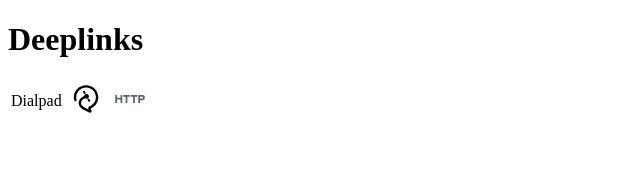
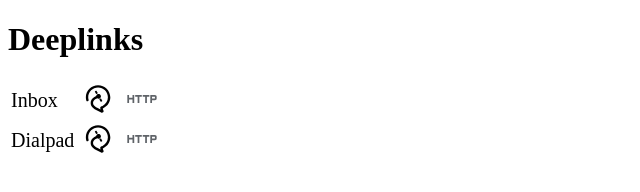
Before and after one commit to janseeger/janseeger.github.io, a plain HTML site: page satellite/index.html in a window 1280 px wide. Shown: the whole page, without its empty margins (0-640 px from the left). Drawn offline with Linux system fonts and the light colour scheme.

Commit message:
Add Inbox destination

```diff
--- a/satellite/index.html
+++ b/satellite/index.html
@@ -4,12 +4,18 @@
         <meta charset="utf-8">
         <meta name="viewport" content="width=device-width, initial-scale=1">
         <style type="text/css">
+            .dest { font-size: 125%; }
             a img { padding-left: 4px; padding-right: 4px; height: 32px; width: 32px; }
         </style>
     </head>
     <body>
         <h1>Deeplinks</h1>
         <table>
+            <tr>
+                <td class="dest">Inbox</td>
+                <td><a href="satellite://inbox"><img src="satellite.svg"></a></td>
+                <td><a href="https://open.satellite.me/inbox"><img src="http.svg"></a></td>
+            </tr>
             <tr>
                 <td class="dest">Dialpad</td>
                 <td><a href="satellite://dialpad"><img src="satellite.svg"></a></td>
```
